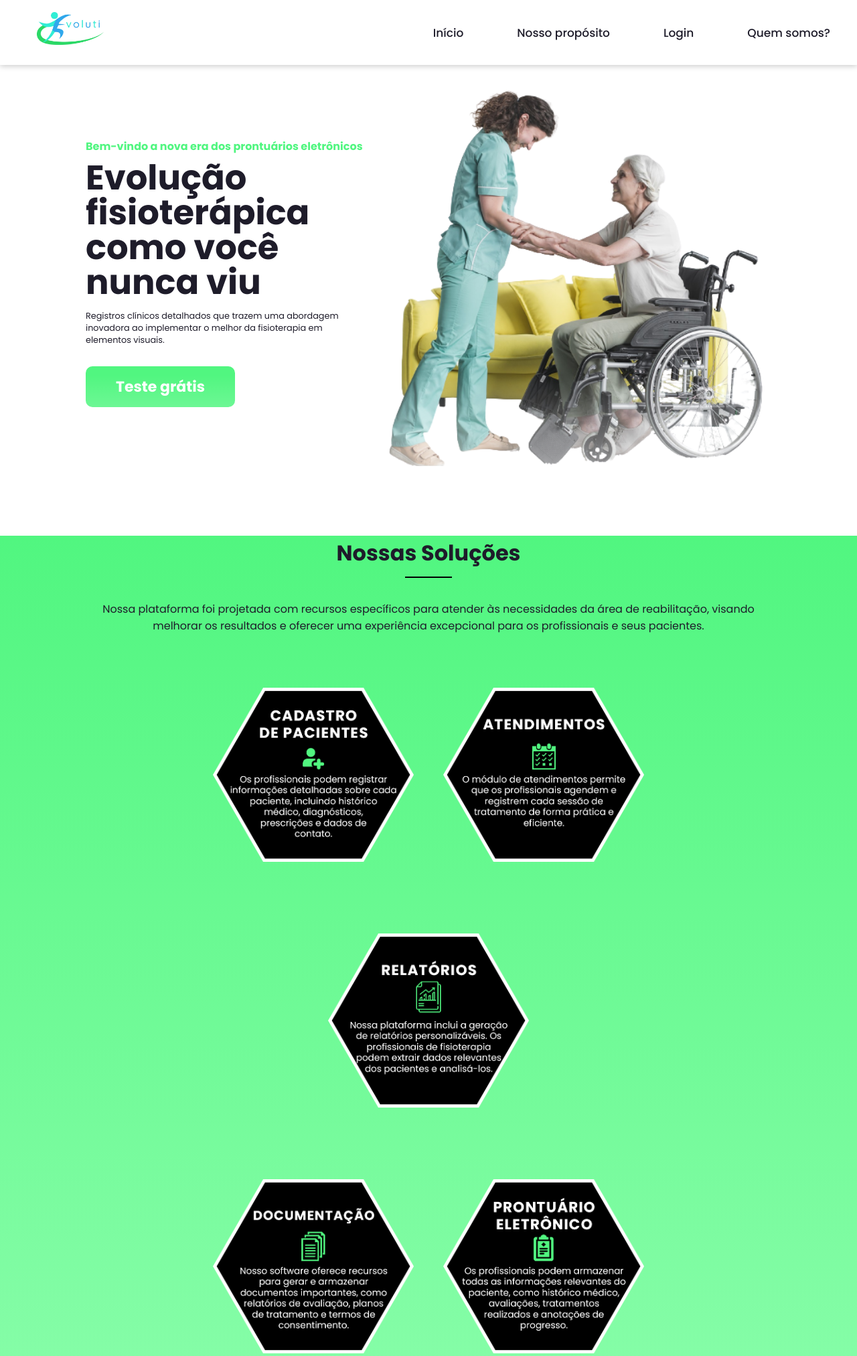
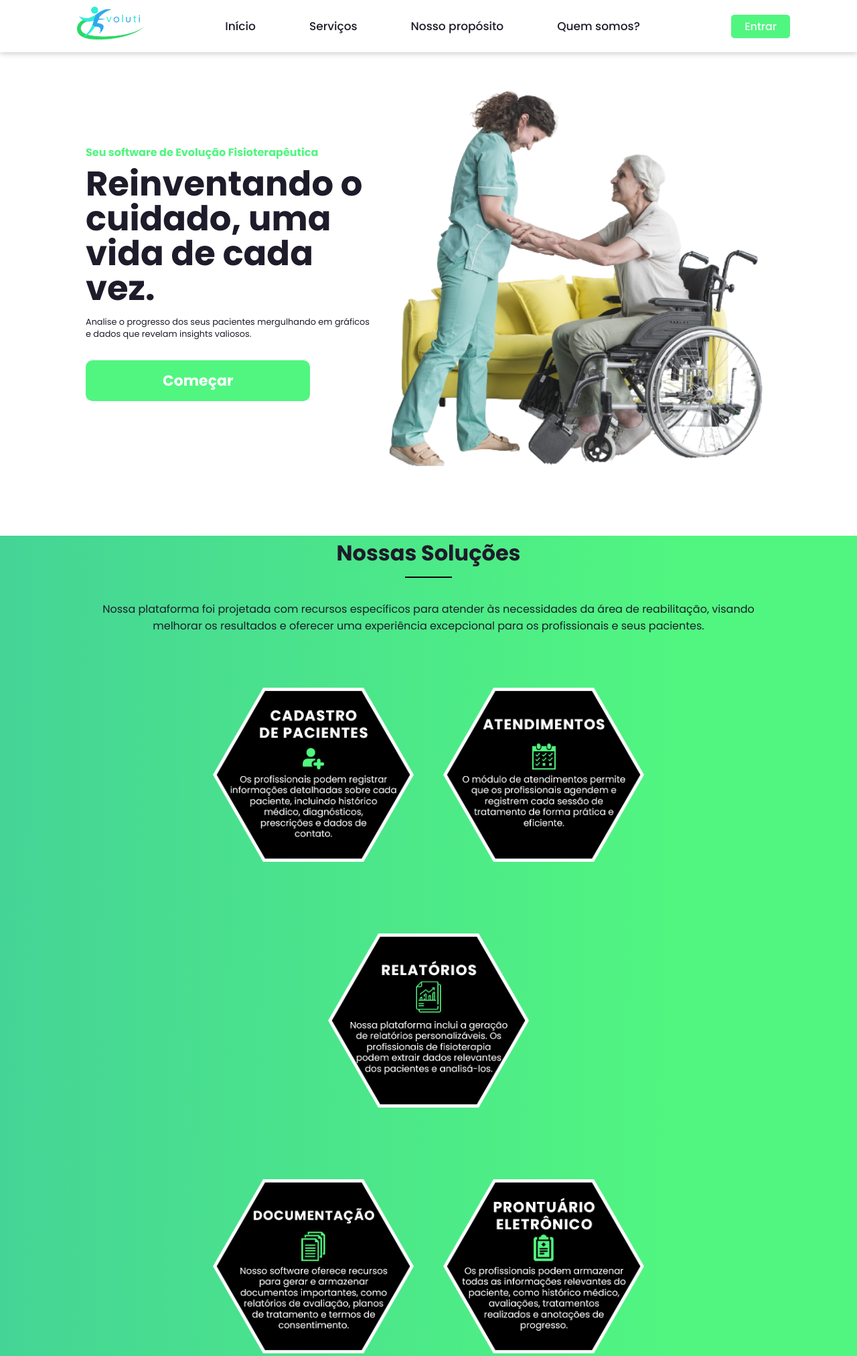
Before and after one commit to MAJE-Tecnologias/Evoluti, a PHP site: page / in a window 1280 px wide. Shown: the top 2025 px of the page at 67% size. Run offline with PHP 8.4, Linux system fonts and the light colour scheme.

Commit message:
5º Commit
Mudei bastante coisa

```diff
--- a/index.html
+++ b/index.html
@@ -27,11 +27,12 @@
             <a href="#home" class="logo" id="logo" alt="Logotipo"><img src="Logo.jpeg" class="logotipo"></img></a>
             <ul class="navDesktop">
                 <li class="nav-item"><a href="#home">Início</a></li>
-                <li class="nav-item"><a href="#solucao">Nosso propósito</a></li>
-                <li class="nav-item"><a href="#Login">Login</a></li>
+                <li class="nav-item"><a href="#solucao">Serviços</a></li>
+                <li class="nav-item"><a href="#Login">Nosso propósito</a></li>
                 <li class="nav-item"><a href="#Sobre">Quem somos?</a></li>
+
             </ul>
-
+            <a href="#" class="nav-btn">Entrar</a>
             <div class="menuResponsivoIcone">
                 <button onclick="mostrarMenu()"><i class="fa fa-bars"></i></button>
             </div>
@@ -39,8 +40,8 @@
             <div class="menuResponsivoItens">
                 <ul class="navMobile">
                     <li class="nav-item2"><a href="#home">Início</a></li>
-                    <li class="nav-item2"><a href="#solucao">Nosso propósito</a></li>
-                    <li class="nav-item2"><a href="#Login">Login</a></li>
+                    <li class="nav-item2"><a href="#solucao">Serviços</a></li>
+                    <li class="nav-item2"><a href="#Login">Nosso propósito</a></li>
                     <li class="nav-item2"><a href="#Sobre">Quem somos?</a></li>
                 </ul>
             </div>
@@ -56,11 +57,10 @@
 
     <section class="home" id="home">
         <div class="home-text">
-            <h4 class="text-h4">Bem-vindo a nova era dos prontuários eletrônicos</h4>
-            <h1 class="text-h1">Evolução fisioterápica como você nunca viu </h1>
-            <p>Registros clínicos detalhados que trazem uma abordagem inovadora ao
-            implementar o melhor da fisioterapia em elementos visuais. </p>
-            <a href="#" class="home-btn">Teste grátis</a>
+            <h4 class="text-h4">Seu software de Evolução Fisioterapêutica</h4>
+            <h1 class="text-h1">Reinventando o cuidado, uma vida de cada vez.</h1>
+            <p>Analise o progresso dos seus pacientes mergulhando em gráficos e dados que revelam insights valiosos.</p>
+            <a href="#" class="home-btn">Começar</a>
         </div>
         <div class="home-img">
             <img src="imgfisio.png" alt="fisio">
@@ -96,15 +96,8 @@
         <!-- <img src="/Imagens/Hexagonos/home-1.png" class="login-img"> -->
         <div class="login-text">
 
-            <h1 class="login-titulo">Login</h1>
-            <h2 class="barrinha"></h2>
-            <p>Caso já possua login, você pode acessar o sistema por aqui. Caso contrário, conheça nossos preços!</p>
-                <div class="divLoginBtn">
-                    <a href="#" class="login-btn">Conheça nossos preços</a>
-                </div>
-                <div class="divLoginBtn">
-                    <a href="#" class="login-btn">Login</a>
-                </div>
+            <h1 class="login-titulo">Possibilitando você a guiar o paciente à plenitude de uma vida sem limitações.</h1>
+            <h2 class="barrinha" id="barrinha_login"></h2>
         </div>
 
     </section>
@@ -114,8 +107,6 @@
 
     <section class="QuemSomos" id="Sobre">
         <div class="quemS-text">
-
-            <div class="login-text">
 
                 <h1 class="login-titulo">Quem somos?</h1>
                 <h2 class="barrinha"></h2>
@@ -183,8 +174,17 @@
 
             </div>
         </div>
+
     </section>
-<!-- <footer></footer> -->
+    <div class="rodape">
+
+
+    </div>
+    <div class="rodape2">
+        <div class="rodape2_text">
+
+        </div>
+    </div>
 </main>
 </body>
 </html>
--- a/style.css
+++ b/style.css
@@ -40,7 +40,7 @@ body{
     display: flex;
     align-items: center;
     justify-content: space-between;
-    padding: 18px 40px;
+    padding: 10px 100px;
     box-shadow: 0 0.1rem 0.5rem #ccc;
     width: 100%;
     background: var(--white);
@@ -59,7 +59,7 @@ body{
 
 .logo{
     color: var(--dark);
-    font-size: 1.7rem;
+    font-size: 1.5rem;
     font-weight: 600;
 }
 .logo span{
@@ -114,7 +114,7 @@ body{
     max-width: 35rem;
 }
 .home-btn{
-    padding: 15px 45px;
+    padding: 15px 115px;
     background-color: var(--green);
     color: var(--white);
     border-radius: 10px;
@@ -125,22 +125,25 @@ body{
     background-color: var(--lightgreen);
 }
 
+.nav-btn{
+    padding: 5px 20px;
+    background-color: var(--green);
+    color: var(--white);
+    border-radius: 5px;
+    font-size: 1rem;
+    font-weight: 500;
+    transition: all 0.5s;
+}
+.nav-btn:hover{
+    background-color: var(--lightgreen);
+}
+
 .home-img img{
     width: 600px;
     position: static;
     z-index: -2;
 }
 
-.home-img:after {
-    content: "";
-    position: absolute;
-    bottom: 0;
-    left: 0;
-    right: 0;
-    height: 30%;
-    background: linear-gradient(to bottom, rgba(255, 255, 255, 0.8) 0%, rgba(255, 255, 255, 0) 100%);
-    transform: scaleY(-1);
-  }
   footer {
     height: 35px;
     background: linear-gradient(to bottom, var(--green), var(--lightgreen));
@@ -160,7 +163,7 @@ body{
     align-items: center;
     justify-content: space-between;
     padding: 0px 10%;
-    background: linear-gradient(to bottom, var(--green), var(--lightgreen));
+    background: linear-gradient(270.62deg, #51F680 21.15%, #46D794 92.94%, #45D496 99.46%);;
 }
 
 .solu-text{
```
Also changed, not shown: other parts of style.css (+51 -10 lines), Imagens/Card_Img.png (added), Imagens/Idoso.png (added).
